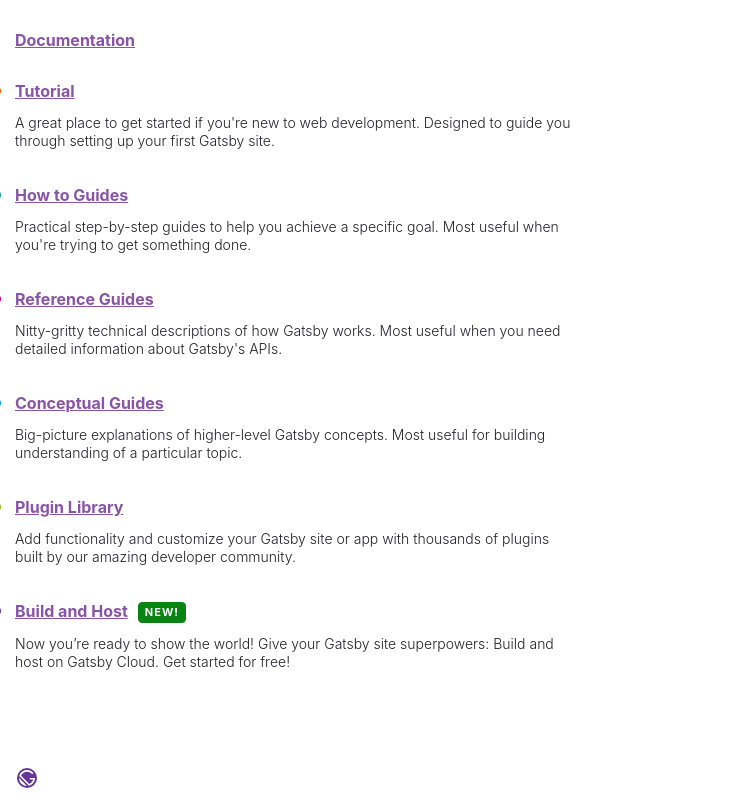
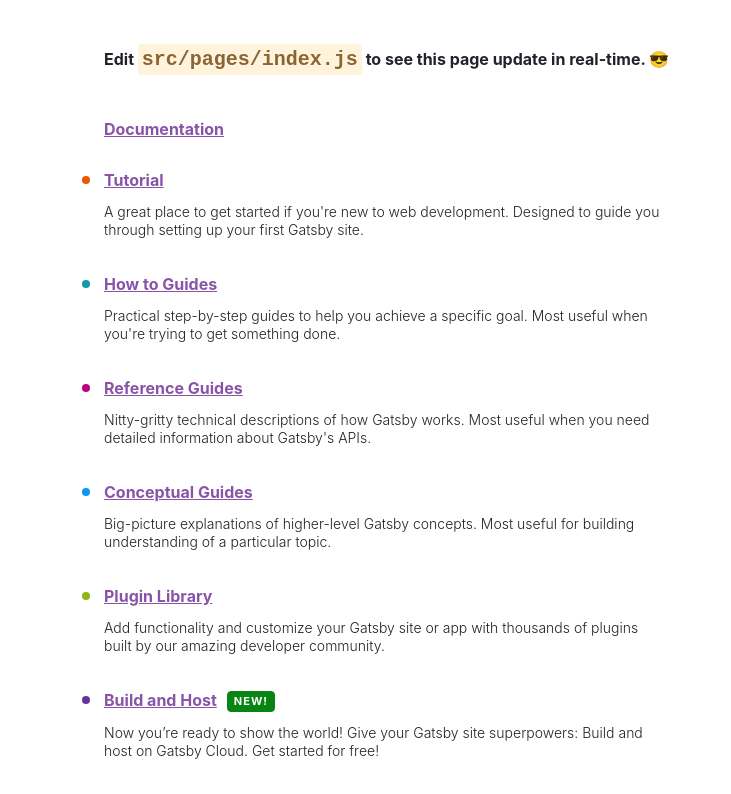
Before and after one commit to Jordash/Gatsby-Tutorial, a Gatsby site: page / in a window 1280 px wide. Shown: the part 237-1031 px from the top of the page, without its empty margins (0-731 px from the left). Built offline with nearby package versions, Linux system fonts and the light colour scheme; Gatsby itself is replaced by a stand-in of ours.

Commit message:
Messed with styling

```diff
--- a/src/pages/index.js
+++ b/src/pages/index.js
@@ -3,8 +3,9 @@
 // styles
 const pageStyles = {
   color: "#232129",
-  padding: 7,
+  padding: 96,
   fontFamily: "-apple-system, Roboto, sans-serif, serif",
+  fontWeight: "bold",
 }
 const headingStyles = {
   marginTop: 0,
```
